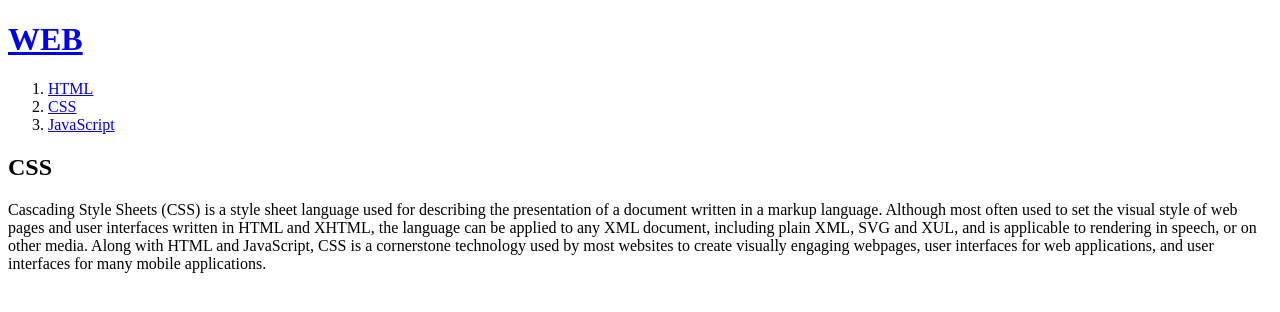
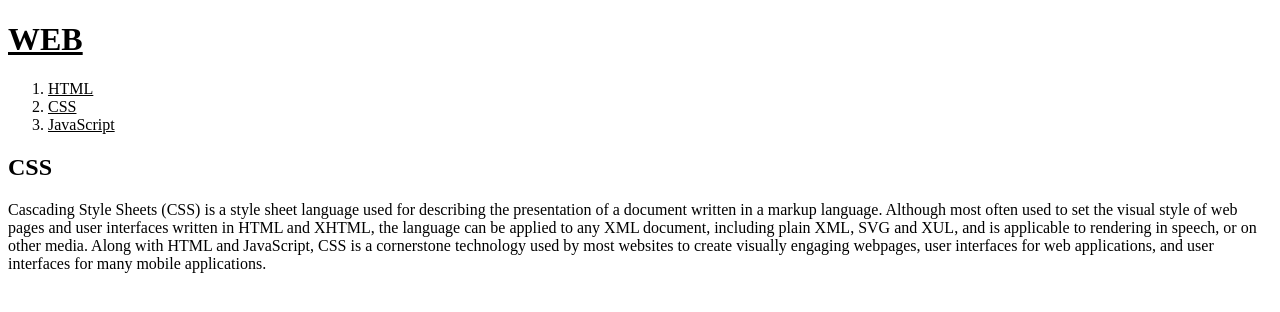
Before and after one commit to JunWookKim/web1, a plain HTML site: page 2.html in a window 1280 px wide. Drawn offline with Linux system fonts and the light colour scheme.

Commit message:
css (color add)

```diff
--- a/2.html
+++ b/2.html
@@ -3,14 +3,26 @@
 <head>
   <title>WEB1 - CSS</title>
   <meta charset="utf-8">
+  <style>
+    a {
+      color : black;
+    }
+  </style>
 </head>
 <body>
   <h1><a href="index.html">WEB</a></h1>
   <ol>
-    <li><a href="1.html">HTML</a></li>
+    <li><a href="1.html">HTML</font></a></li>
     <li><a href="2.html">CSS</a></li>
     <li><a href="3.html">JavaScript</a></li>
   </ol>
+<!--
+  <ol>
+    <li><a href="1.html"><font color = "red">HTML</font></a></li>
+    <li><a href="2.html"><font color = "red">CSS</font></a></li>
+    <li><a href="3.html"><font color = "red">JavaScript</font></a></li>
+  </ol>
+-->
   <h2>CSS</h2>
   <p>
     Cascading Style Sheets (CSS) is a style sheet language used for describing the presentation of a document written in a markup language. Although most often used to set the visual style of web pages and user interfaces written in HTML and XHTML, the language can be applied to any XML document, including plain XML, SVG and XUL, and is applicable to rendering in speech, or on other media. Along with HTML and JavaScript, CSS is a cornerstone technology used by most websites to create visually engaging webpages, user interfaces for web applications, and user interfaces for many mobile applications.
```
